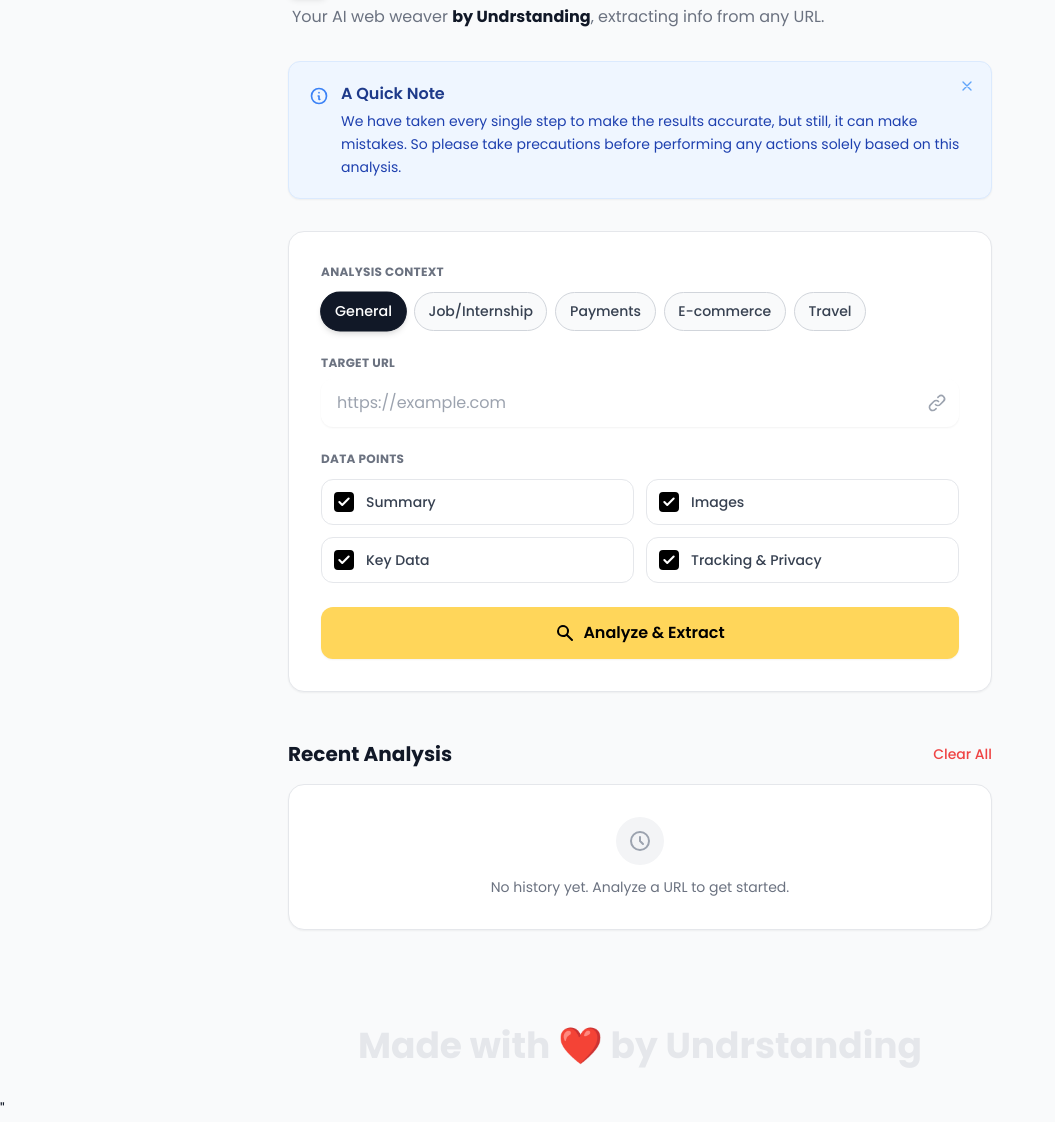
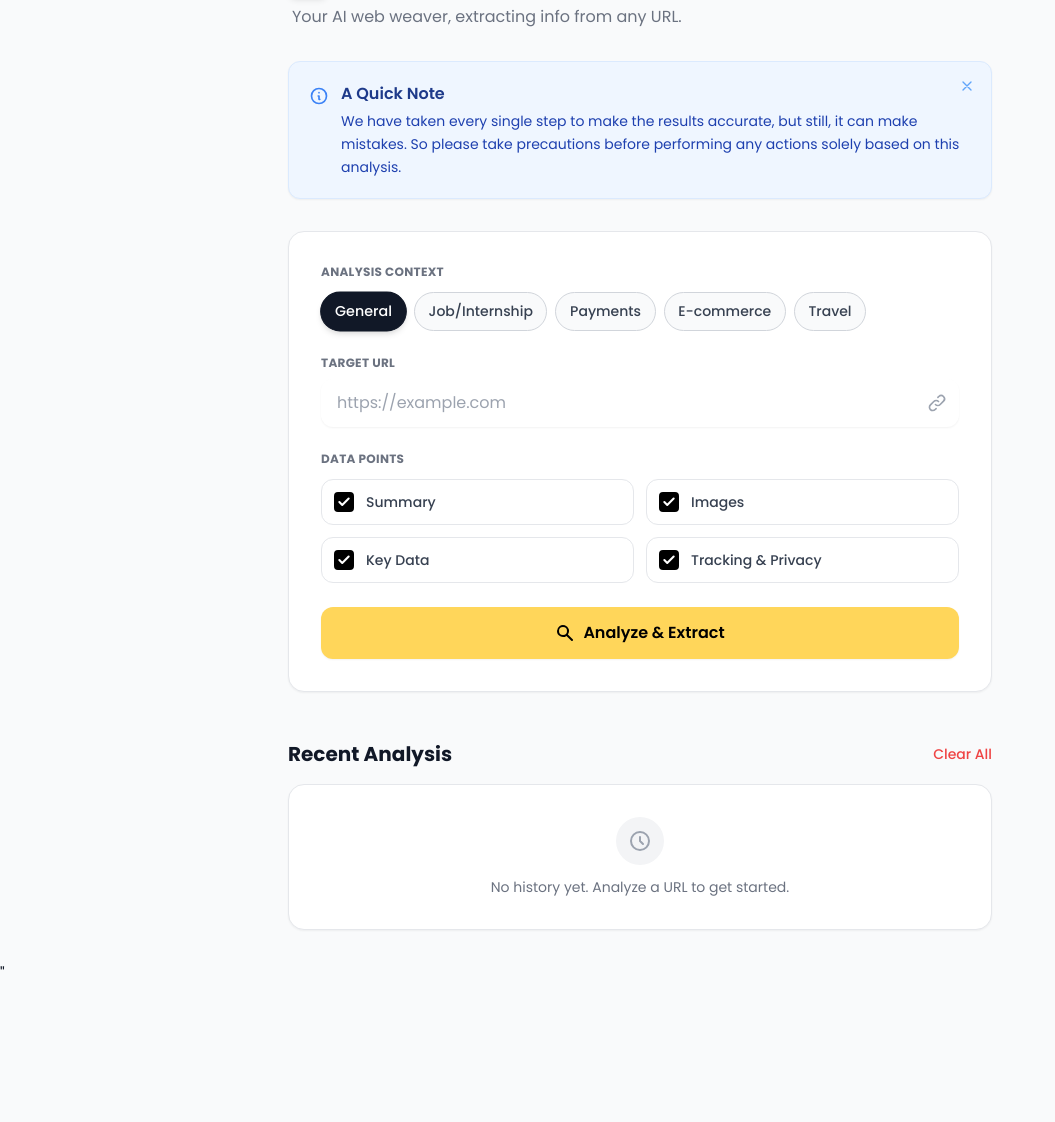
Before and after one commit to Numan-Patil/Arachne, a website: page index.html in a window 1280 px wide. Shown: the part 91-1213 px from the top of the page, without its empty margins (0-1055 px from the left). After the commit the page ends 1077 px from the top, so only its background shows below. Drawn offline with nearby package versions, Linux system fonts and the light colour scheme.

Commit message:
Update description and remove footer attribution
Removed attribution text from the description paragraph and footer.

```diff
--- a/index.html
+++ b/index.html
@@ -408,7 +408,7 @@
                 </div>
                 <h1 class="text-3xl md:text-4xl font-bold text-gray-900 dark:text-white tracking-tight">Arachne Web</h1>
             </div>
-            <p class="text-gray-500 dark:text-gray-400 ml-1">Your AI web weaver <b class="text-gray-900 dark:text-gray-200">by Undrstanding</b>, extracting info from any URL.</p>
+            <p class="text-gray-500 dark:text-gray-400 ml-1">Your AI web weaver, extracting info from any URL.</p>
         </header>
 
         <!-- Explainer Box -->
@@ -648,10 +648,6 @@
 
     </div>
 
-    <footer class="mt-16 mb-8 text-center">
-        <p class="text-2xl md:text-4xl font-bold text-gray-200 dark:text-gray-800 transition-colors duration-300">Made with <span class="text-red-500">❤️</span> by Undrstanding</p>
-    </footer>
-
     <script>
         // --- Theme Toggle Logic ---
         const themeToggleBtn = document.getElementById('themeToggleBtn');
```
